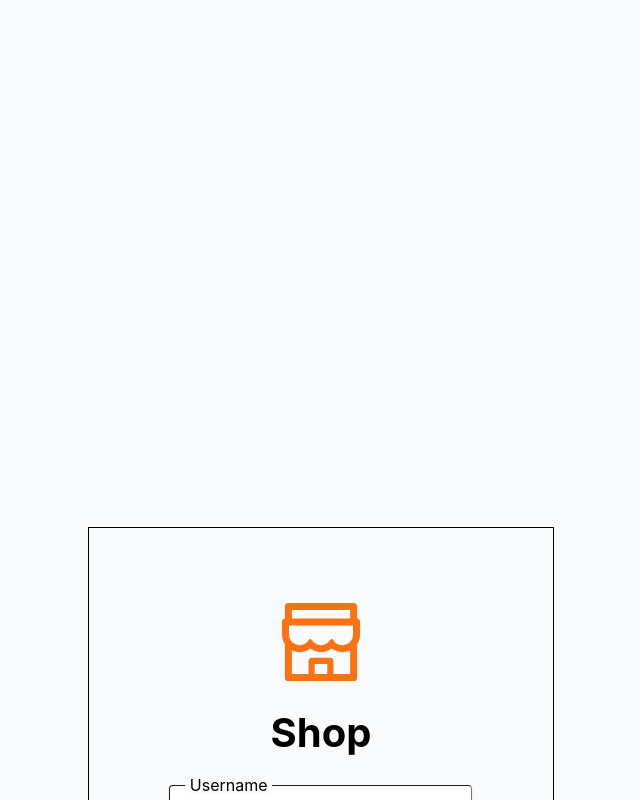
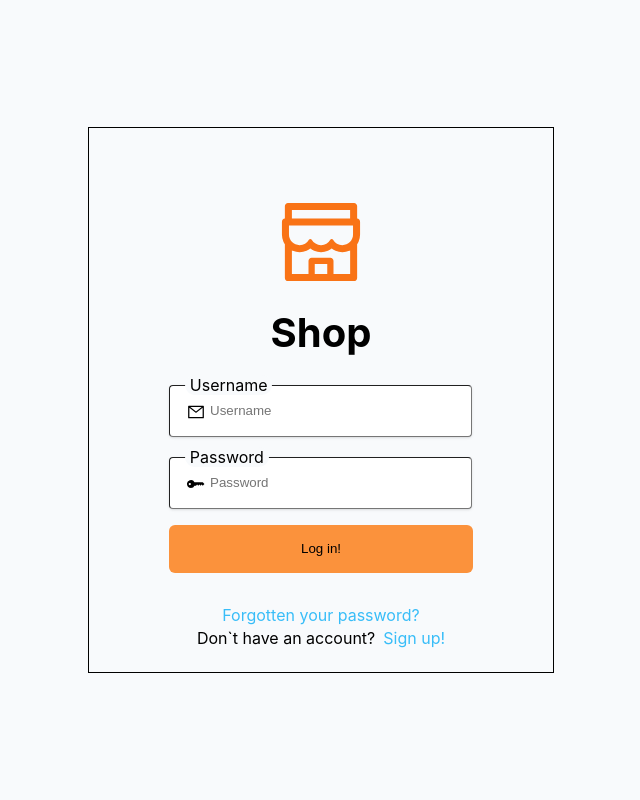
Before and after one commit to himokkk/onlineShop, a React (Create React App) app in the folder ui/: page /#/login in a window 1280 px wide. Shown: the top 800 px of the page, without its empty margins (319-959 px from the left). Built offline with nearby package versions, Linux system fonts and the light colour scheme.

Commit message:
Improving css

```diff
--- a/ui/src/css/home.css
+++ b/ui/src/css/home.css
@@ -2,15 +2,14 @@
     --bg-white: rgb(248 250 252);
 }
 
-.container {
+.home-container {
     display: flex;
     flex-direction: column;
-    min-height: 100vh;
-    height: 200vh;
+    justify-content: center;
+    align-items: center;
 }
 
 .categories-container {
-    z-index: 10;
     width: 77rem;
     display: flex;
     overflow-y: hidden;
@@ -23,7 +22,6 @@
 
 .categories-border {
     position: relative;
-    z-index: 9;
     border: 1px solid #6b7280;
     display: flex;
     border-radius: 9999px;
@@ -34,13 +32,12 @@
 .category {
     position: relative;
     min-width: 5rem;
-    max-width: 5rem;
     height: 5rem;
     display: flex;
     flex-direction: column;
     justify-content: center;
     align-items: center;
-    margin: 0.5rem 0.4rem 0.5rem 0.4rem;
+    margin: 0.5rem 0.4rem;
     box-shadow: 0 0 10px #6b7280;
     border-radius: 9999px;
 }
@@ -60,7 +57,7 @@
 #right-categories-arrow {
     position: absolute;
     font-size: 5rem;
-    top: 0.8rem;
+    top: 0.7rem;
 }
 
 #left-categories-arrow {
--- a/ui/src/pages/HomePage.tsx
+++ b/ui/src/pages/HomePage.tsx
@@ -141,7 +141,7 @@ const HomePage: React.FC = () => {
     }, []);
 
     return (
-        <div className="container">
+        <div className="home-container">
             <NavBar />
             <ProductCreateModal />
             <CategoryCreateModal />
```
